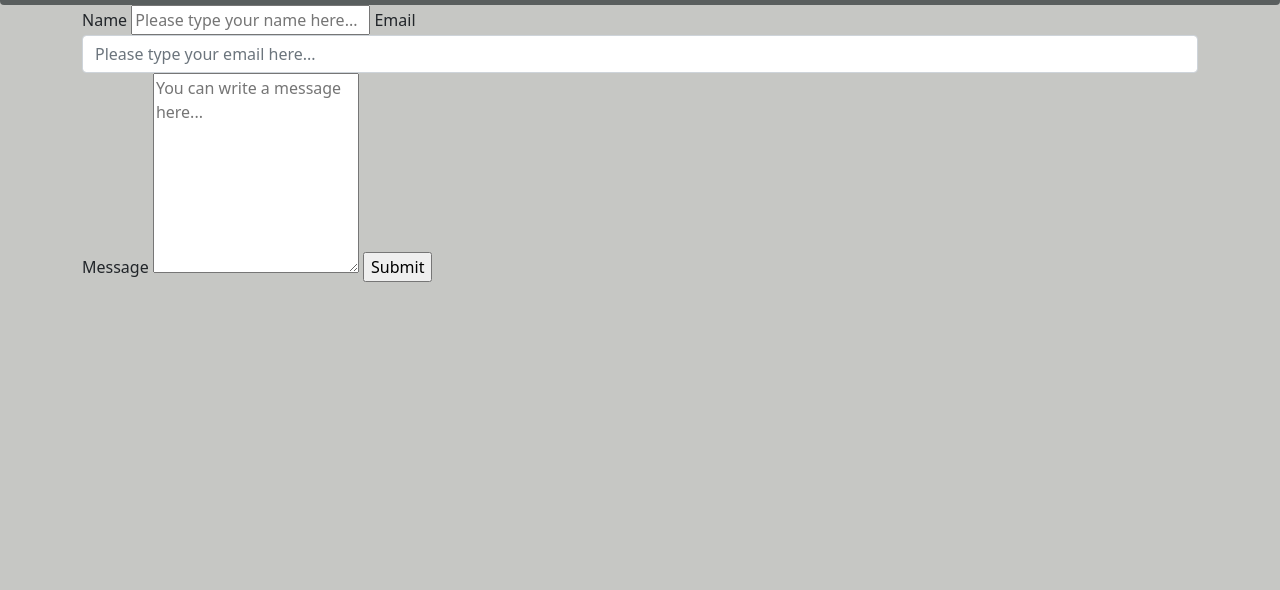
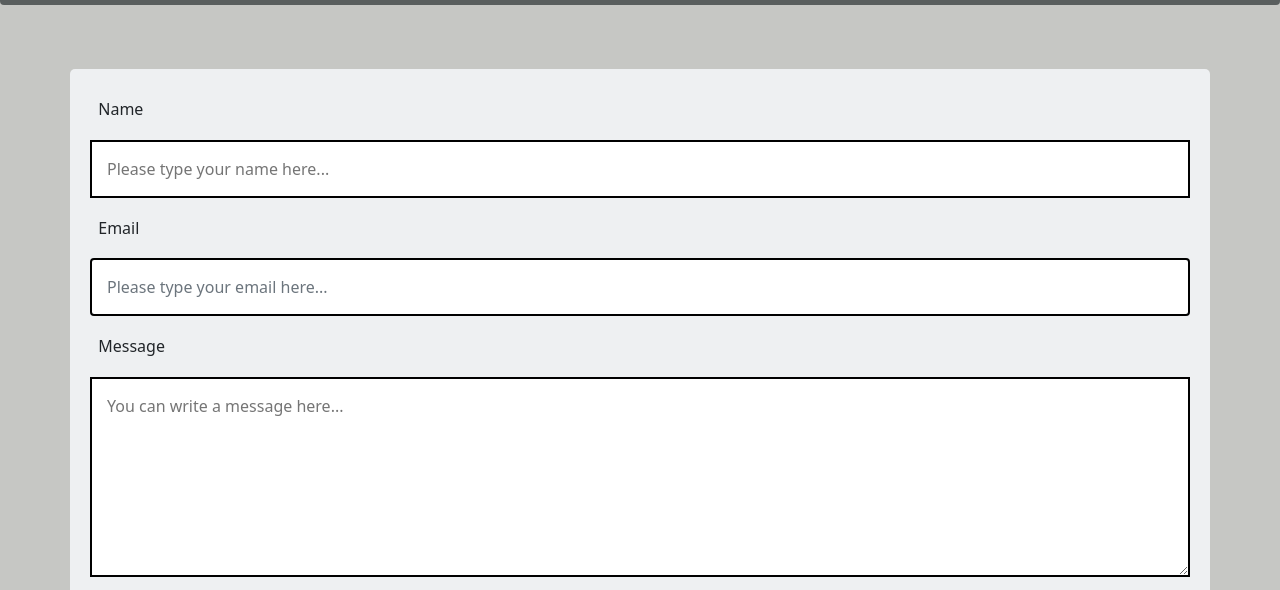
Before and after one commit to ssharp0/portfolio-site, a plain HTML site: page contact.html in a window 1280 px wide. Shown: the part 116-706 px from the top of the page. Drawn offline with nearby package versions, Linux system fonts and the light colour scheme.

Commit message:
style for form

```diff
--- a/assets/css/style.css
+++ b/assets/css/style.css
@@ -68,12 +68,12 @@ header .navbar {
 }
 
 /* Hamburger toggler unique for nav dropdown on smaller pages */
+
 /* https://mdbootstrap.com/docs/b4/jquery/navigation/hamburger-menu/ */
 
 .navbar-toggler-icon {
  background-image: url('https://mdbcdn.b-cdn.net/img/svg/hamburger3.svg?color=00FBD8');
 }
-
 
 /* Styling to create the line above the links/anchors in the nav start not hovering over */
 
@@ -115,13 +115,13 @@ main .jumbotron {
  font-family: 'Bebas Neue', cursive;
  font-family: 'Josefin Sans', sans-serif;
  font-size: 175%;
- /*togetroundedborder*/border-radius: 10%;
- -webkit-border-radius:10%;
- -moz-border-radius:10%;
- -ms-border-radius:10%;
- -o-border-radius:10%;
+ /*togetroundedborder*/
+ border-radius: 10%;
+ -webkit-border-radius: 10%;
+ -moz-border-radius: 10%;
+ -ms-border-radius: 10%;
+ -o-border-radius: 10%;
 }
-
 
 /* Styling for the footer section */
 
@@ -134,3 +134,50 @@ footer {
  color: #846A6A;
  height: 5%;
 }
+
+/* Styling for contact.html */
+
+/* Styling for input type text and select elements and textarea */
+
+input[type=text], input[type=email], select, textarea {
+ width: 100%;
+ padding: 15px;
+ border: solid black 2px;
+ box-sizing: border-box;
+ margin-top: 10px;
+ margin-bottom: 10px;
+ /* allow user to resize the textarea vertically instead of horizontally */
+ resize: vertical;
+}
+
+/* Styling for submit button */
+
+input[type=submit] {
+ background-color: #846A6A;
+ color: white;
+ padding: 15px 25px;
+ border: none;
+ border-radius: 4px;
+ cursor: pointer;
+}
+
+/* Styling to add color when mouse hovers over submit button  */
+
+input[type=submit]:hover {
+ background-color: black;
+}
+
+/* Stying for contact form to add some space */
+
+.contact-form {
+ margin-top: 5%;
+ border-radius: 5px;
+ background-color: #EEF0F2;
+ padding: 20px;
+}
+
+/* Styling for label to add some padding between the content in the form */
+
+label {
+ padding: 0.75%;
+}
```
